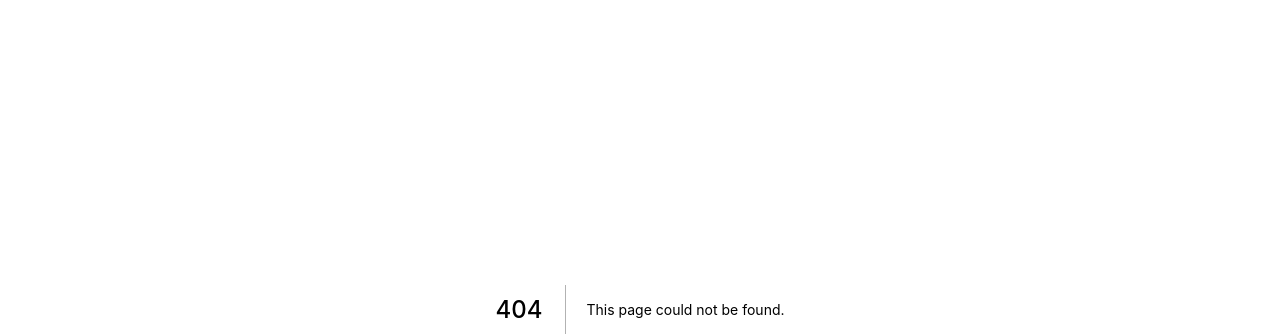
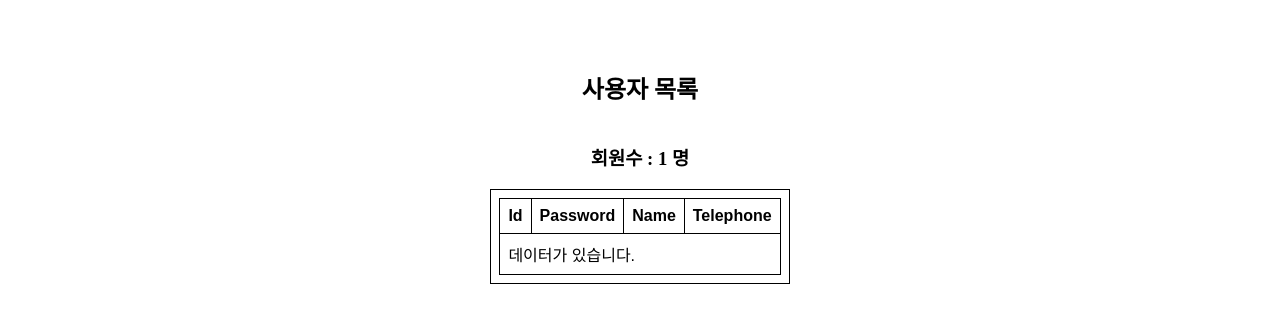
Before and after one commit to ChoHyunGook/Soccer-Next, a Next.js app: page /user/user-list in a window 1280 px wide. Before the commit this address had no page. Shown: the part 205-541 px from the top of the page. Built offline with nearby package versions, Linux system fonts and the light colour scheme.

Commit message:
2022-04-07 17:29

```diff
--- a/pages/common/linktolink/admin-link.js
+++ b/pages/common/linktolink/admin-link.js
@@ -7,6 +7,7 @@
         <ul>
         <li className={styles.li}> <Link href='/user/sign-in'>SignIn</Link> </li><br/><br/>
         <li className={styles.li}> <Link href='/user/sign-up'>SignUp</Link> </li><br/><br/><br/>
+        <li className={styles.li}> <Link href='/user/user-list'>UserList</Link> </li><br/><br/><br/>
         <button onClick={ () => {history.back('/'); } } >뒤로가기</button>
         </ul>
         </nav>
--- /dev/null
+++ b/pages/user/style/userlist.module.css
@@ -0,0 +1,15 @@
+.table {
+     font-family: arial, sans-serif;
+     border-collapse: collapse;
+     width: 100%;
+   }
+
+   .td {
+     border: 1px solid black;
+     text-align: left;
+     padding: 8px;
+   }
+
+   .tr {
+     border: 1px solid black;
+   }
--- /dev/null
+++ b/pages/user/user-list.js
@@ -0,0 +1,35 @@
+import React from "react"
+import tableStyles from "user/style/userlist.module.css";
+
+const Table =({columns,colspan,data})=>{
+  return(
+    <table className={tableStyles.table}>
+      <thead>
+        <tr className={tableStyles.tr}>
+          {columns.map((column)=>(
+        <th key={column} className={tableStyles.td}>{column}</th>
+        ))}
+        </tr>
+    </thead>
+    <tbody>
+        <tr className={tableStyles.tr}>
+          { data.length == 0 ?<td colSpan={colspan} className={tableStyles.td}>데이터가 없습니다.</td>
+          :<td colSpan={colspan} className={tableStyles.td}>데이터가 있습니다.</td>}
+        </tr>
+    </tbody>
+    </table>
+  )
+}
+
+export default function UserList(){
+  const columns=['Id','Password','Name','Telephone']
+  const data =['Id']
+  const count =data.length
+     return <>
+     <h2>사용자 목록</h2>
+        {count!=0 && <h3>회원수 : {count} 명 </h3>}
+        <div className={tableStyles.td}>
+        <Table columns={columns} colspan={4} data={data}/>
+        </div>
+     </>
+}
```
